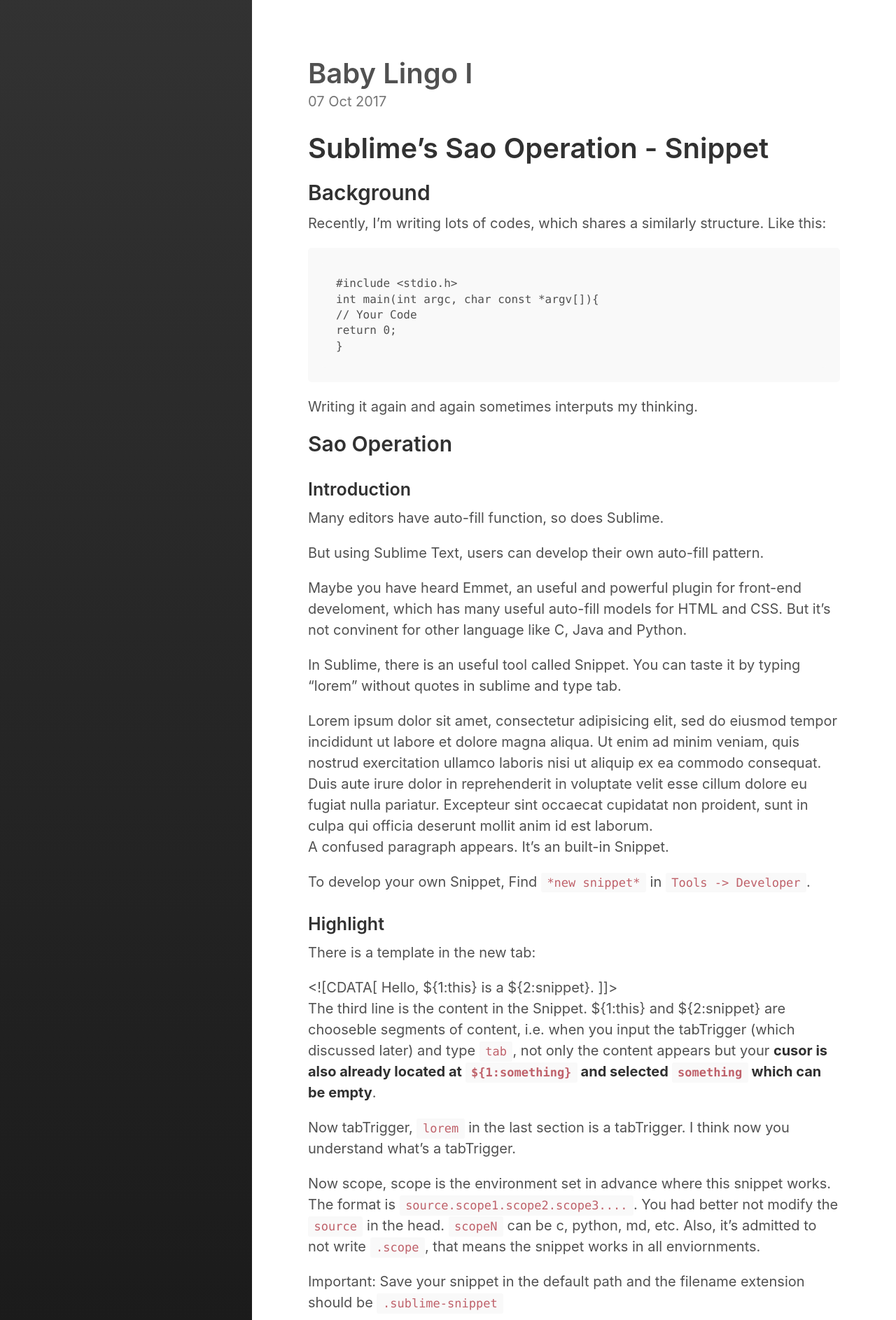
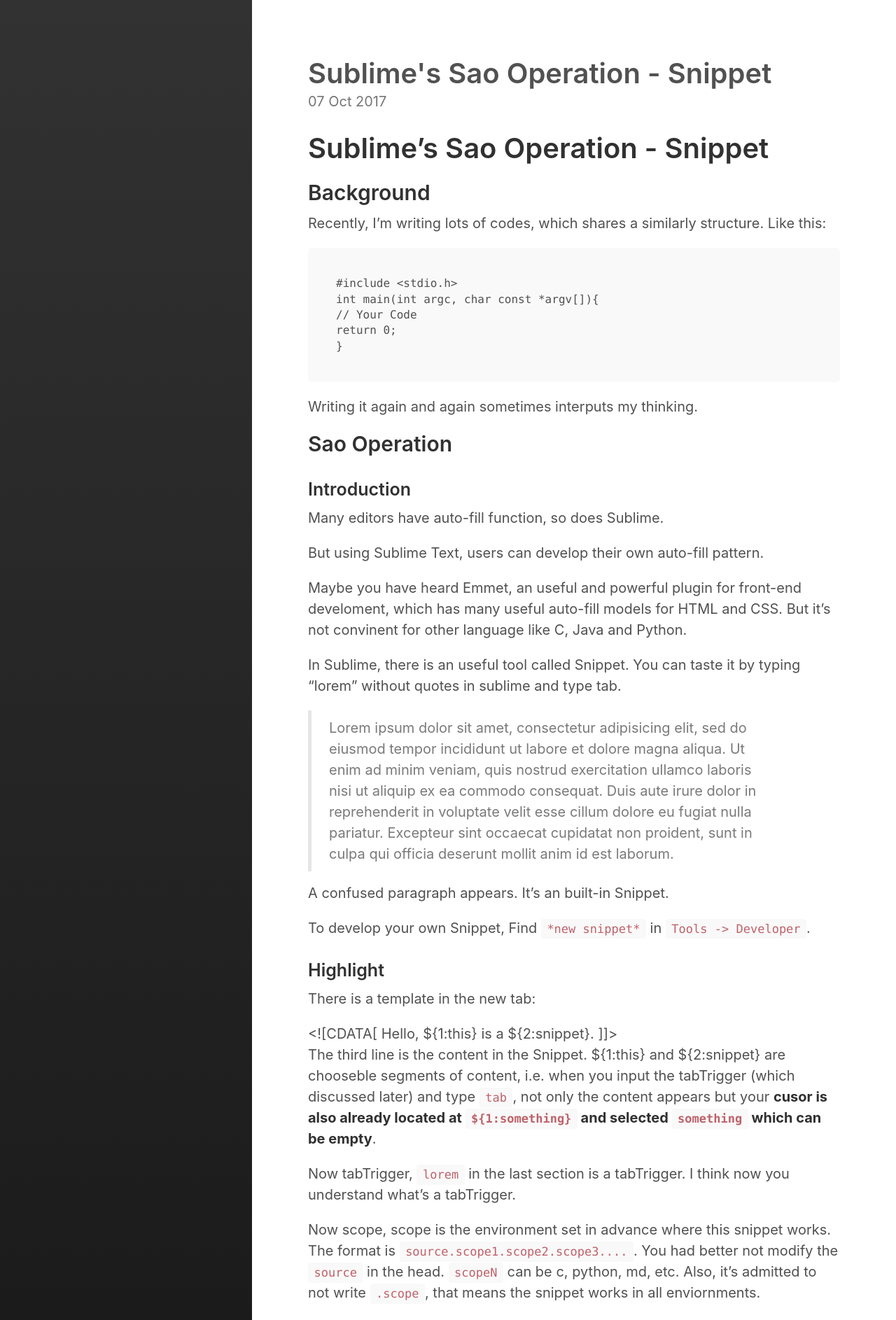
Before and after one commit to claude9493/claude9493.github.io, a Jekyll site: the page built from _posts/2017-10-07-Sublime's_Sao_Operation_Snippet.md, in a window 1280 px wide. Shown: the top 1886 px of the page at 70% size. Built offline with Jekyll 4.4.1, drawn with Linux system fonts in a browser that asks for light colours.

Commit message:
modify some content

```diff
--- a/_posts/2017-10-07-Sublime's_Sao_Operation_Snippet.md
+++ b/_posts/2017-10-07-Sublime's_Sao_Operation_Snippet.md
@@ -1,6 +1,6 @@
 ---
 layout: post
-title: Baby Lingo I
+title: Sublime's Sao Operation - Snippet
 excerpt_separator:  <!--more-->
 ---
 # Sublime's Sao Operation - Snippet
@@ -31,12 +31,15 @@
 
 In Sublime, there is an useful tool called Snippet. You can taste it by typing "lorem" without quotes in sublime and type tab.
 
-  	Lorem ipsum dolor sit amet, consectetur adipisicing elit, sed do eiusmod
+
+
+> Lorem ipsum dolor sit amet, consectetur adipisicing elit, sed do eiusmod
   	tempor incididunt ut labore et dolore magna aliqua. Ut enim ad minim veniam,
   	quis nostrud exercitation ullamco laboris nisi ut aliquip ex ea commodo
   	consequat. Duis aute irure dolor in reprehenderit in voluptate velit esse
   	cillum dolore eu fugiat nulla pariatur. Excepteur sint occaecat cupidatat non
   	proident, sunt in culpa qui officia deserunt mollit anim id est laborum.
+
 
 A confused paragraph appears. It's an built-in Snippet.
 
```
